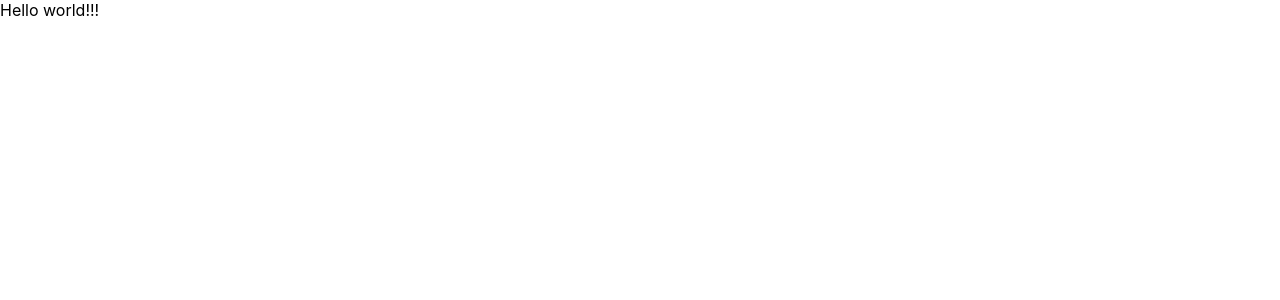
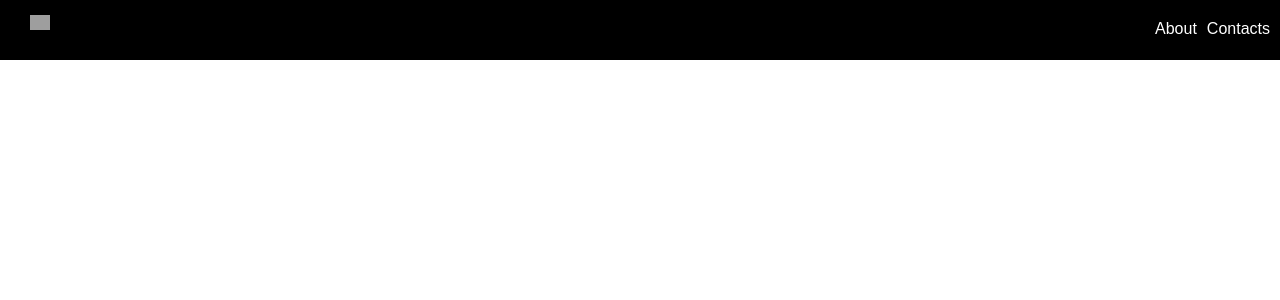
Before and after one commit to At1L/portfolio_web, a React (Create React App) app: page / in a window 1280 px wide. Shown: the top 300 px of the page. Built offline with nearby package versions, Linux system fonts and the light colour scheme; grey boxes are pictures that could not be loaded.

Commit message:
add header with navigation

```diff
--- a/src/App.css
+++ b/src/App.css
@@ -1,6 +1,6 @@
 .App {
   display: grid;
-
+  grid-template-rows: 60px 1fr;
   grid-template-areas: "header"
                        "main";
 }
--- a/src/App.js
+++ b/src/App.js
@@ -1,11 +1,14 @@
-import logo from './logo.svg';
 import './App.css';
+import { BrowserRouter } from 'react-router-dom';
+import Header from './components/Header/Header';
 
 function App() {
   return (
-    <div className="App">
-      Hello world!!!
-    </div>
+    <BrowserRouter>
+      <div className="App">
+        <Header/>
+      </div>
+    </BrowserRouter>
   );
 }
 
--- /dev/null
+++ b/src/components/Header/Header.jsx
@@ -0,0 +1,23 @@
+import styles from './Header.module.css'
+import { NavLink } from 'react-router-dom'
+
+
+const Header = () => {
+    return(
+        <nav className={styles.header}>
+            <div>
+                <NavLink to='/'>
+                    <img src='https://sun9-78.userapi.com/impg/a0T-l71_eLBlL0tDBsspEGc7efEbRHU6meFxyw/RhGIUCzThYs.jpg?size=200x267&quality=96&sign=88178f7e1940f7e2d487fcf6a80cf2c2&c_uniq_tag=Y4wSwc60xrSVq5y1HgNzrlCcWbHRcjulf_UHCFMn8vg&type=album'></img>
+                </NavLink>
+            </div>
+            <div className={styles.item}>
+                    <NavLink to='/contacts' className={styles.links}>Contacts</NavLink>
+            </div>
+            <div className={styles.item}>
+                    <NavLink to='/about' className={styles.links}>About</NavLink>
+            </div>
+        </nav>
+    );
+}
+
+export default Header;
--- /dev/null
+++ b/src/components/Header/Header.module.css
@@ -0,0 +1,23 @@
+.header div{
+    display: inline;
+}
+.header img{
+    margin-top: 15px;
+    margin-left: 30px;
+    width: 20px;
+}
+.header{
+    background-color:rgba(0, 0, 0, 1);
+    width: 100%;
+    grid-area: header;
+}
+
+.links{
+    margin-top: 20px;
+    margin-right: 10px;
+    display: inline;
+    font-family: Arial, Helvetica, sans-serif;
+    color: white;
+    text-decoration: none;
+    float: right;
+}
```
